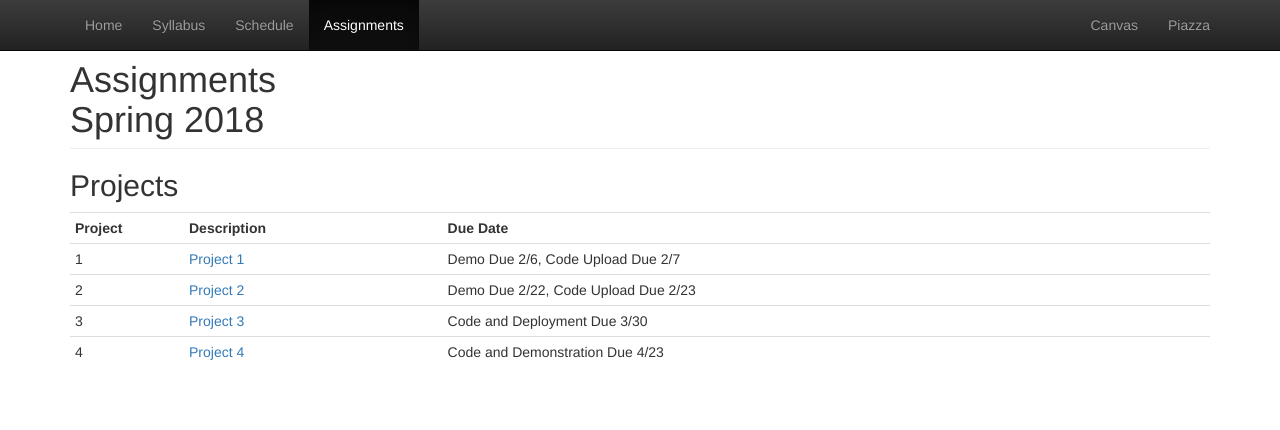
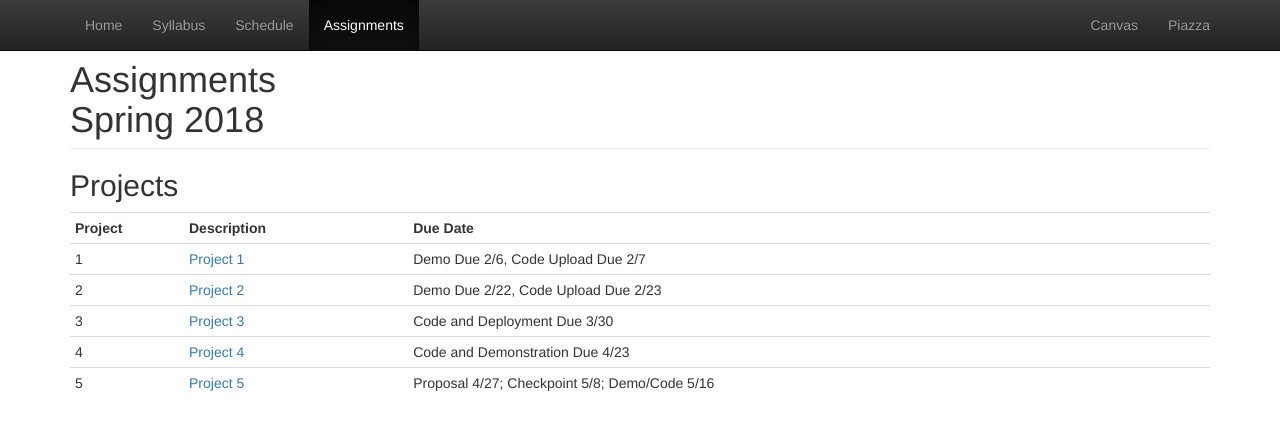
Before and after one commit to CS682-S18/cs682-s18.github.io, a Jekyll site: the page built from assignments.html, in a window 1280 px wide. Shown: the top 430 px of the page. Built offline with Jekyll 4.4.1, drawn with Linux system fonts in a browser that asks for light colours.

Commit message:
adding p5 to assignments

```diff
--- a/assignments.html
+++ b/assignments.html
@@ -37,6 +37,11 @@ title: Assignments
        <td><a href="https://github.com/CS682-S18/projects/blob/master/project4.md">Project 4</a><br/></td>
        <td>Code and Demonstration Due 4/23</td>
      </tr>
+     <tr>
+       <td>5</td>
+       <td><a href="https://github.com/CS682-S18/projects/blob/master/project5.md">Project 5</a><br/></td>
+       <td>Proposal 4/27; Checkpoint 5/8; Demo/Code 5/16</td>
+     </tr>
 <!--
      <tr>
        <td>3</td>
```
